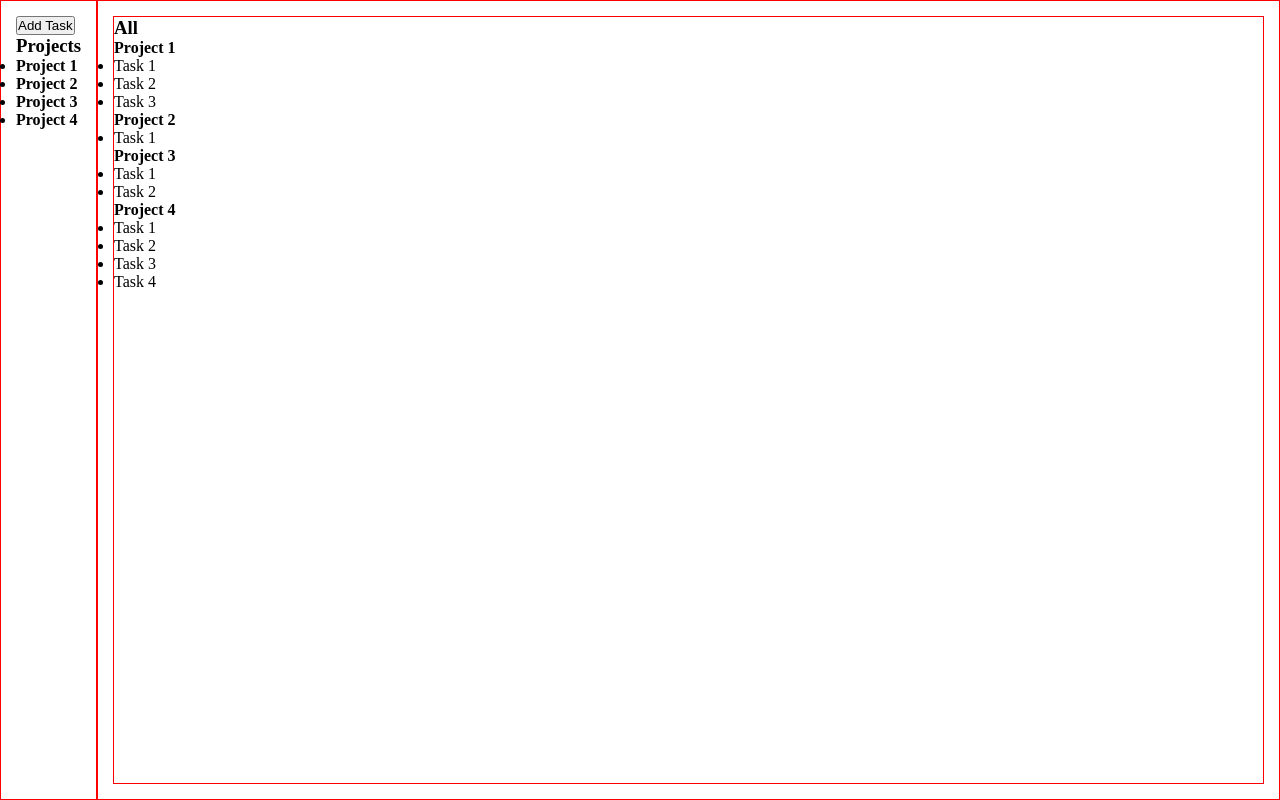
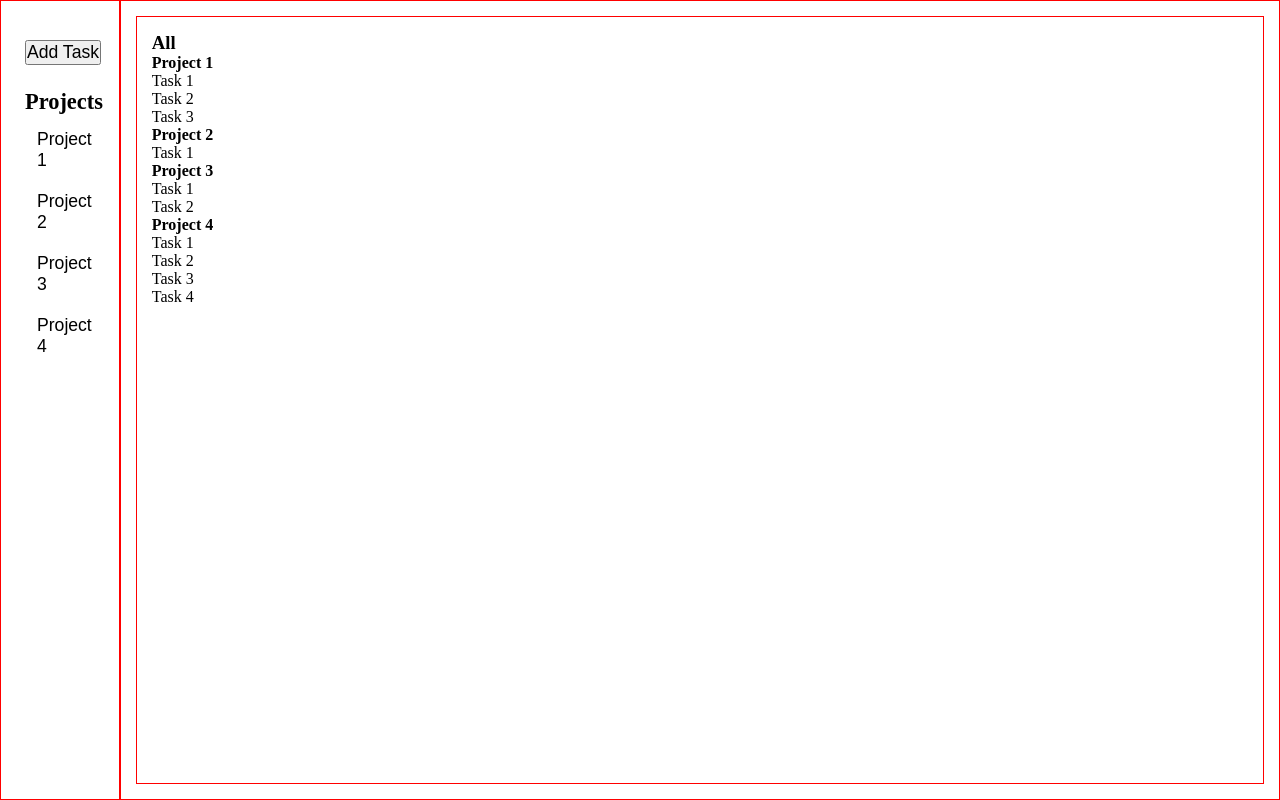
Before and after one commit to jkaps9/todo-list, a website built with webpack: page src/template.html in a window 1280 px wide. Built offline with nearby package versions, Linux system fonts and the light colour scheme.

Commit message:
Style sidebar

```diff
--- a/src/styles.css
+++ b/src/styles.css
@@ -13,7 +13,7 @@ main>* {
 
 body {
     display: grid;
-    grid-template-columns: auto 1fr;
+    grid-template-columns: 1fr 10fr;
     min-height: 100vh;
 }
 
@@ -32,4 +32,45 @@ section {
     flex: 1;
     width: 100%;
     max-width: 1400px;
+    padding: 15px;
 }
+
+li {
+    list-style-type: none;
+}
+
+/* Sidebar */
+aside {
+    padding-left: 24px;
+}
+
+aside #add-task {
+    margin: 24px 0;
+    font-size: 1.1rem;
+}
+
+aside li {
+    padding-top: 8px;
+}
+
+aside h3 {
+    font-size: 1.4rem;
+
+}
+
+aside .project-btn {
+    font-weight: 500;
+    font-size: 1.1rem;
+    width: 100%;
+    text-align: start;
+    appearance: none;
+    border: none;
+    background: none;
+    cursor: pointer;
+
+    padding: 6px 12px;
+}
+
+aside .project-btn:hover {
+    background-color: rgba(150, 150, 150, 0.1);
+}
--- a/src/template.html
+++ b/src/template.html
@@ -13,16 +13,24 @@
         <h3>Projects</h3>
         <ul>
             <li>
-                <h4>Project 1</h4>
+                <button class="project-btn">
+                    Project 1
+                </button>
             </li>
             <li>
-                <h4>Project 2</h4>
+                <button class="project-btn">
+                    <p>Project 2</p>
+                </button>
             </li>
             <li>
-                <h4>Project 3</h4>
+                <button class="project-btn">
+                    <p>Project 3</p>
+                </button>
             </li>
             <li>
-                <h4>Project 4 </h4>
+                <button class="project-btn">
+                    <p>Project 4 </p>
+                </button>
             </li>
         </ul>
     </aside>
```
